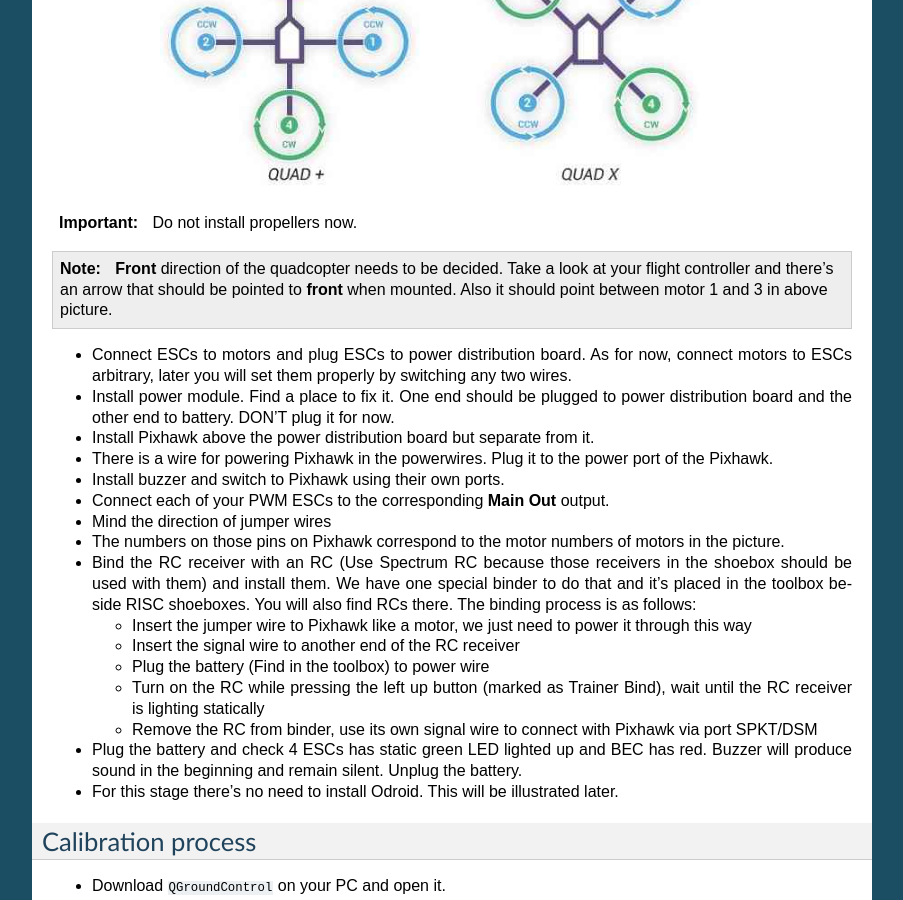
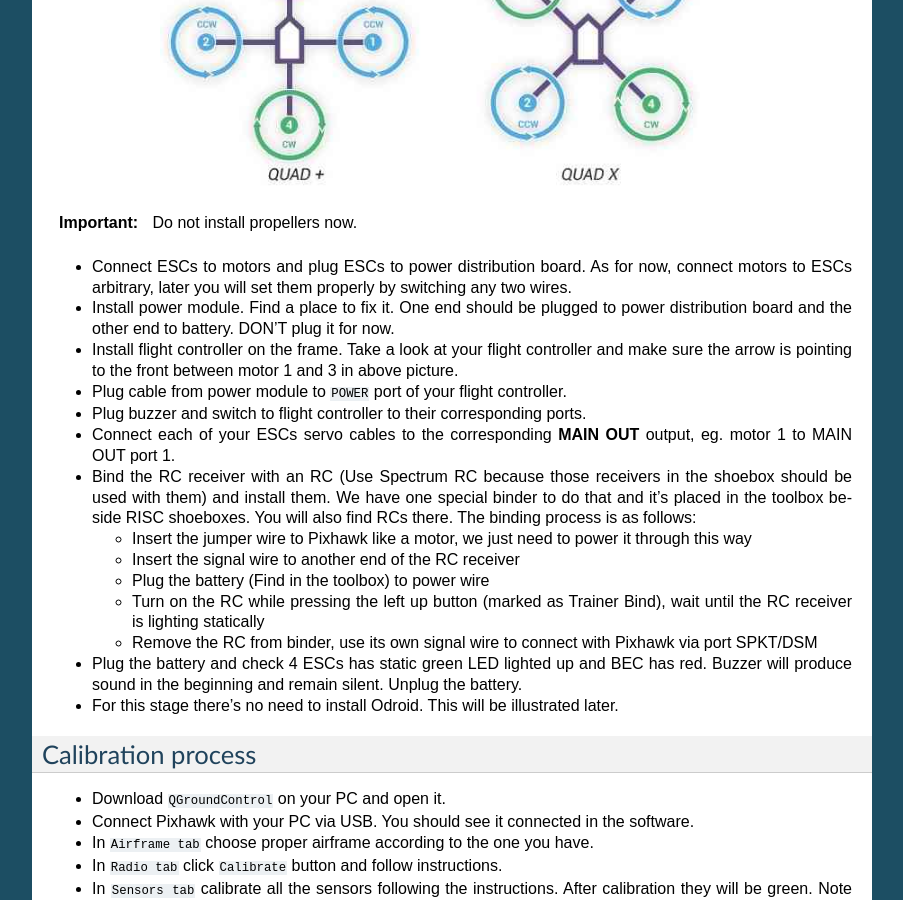
Before and after one commit to risckaust/risc-documentations, a Sphinx documentation site: the page built from docs/source/1-3.rst, in a window 1280 px wide and 900 px high, scrolled down 3122 px. Shown: the whole window, without its empty margins (198-1101 px from the left). Built offline with Sphinx 7.4.7, drawn with Linux system fonts in a browser that asks for light colours; some of the changed text lies outside the part shown.

Commit message:
edited quadcopter assembly page

```diff
--- a/docs/source/1-3.rst
+++ b/docs/source/1-3.rst
@@ -6,7 +6,7 @@ This is a tutorial for RISC lab boot camp. Please find all the components in RIS
 Basic principles
 -----
 
-Feel free to place the components anywhere but take care of wirings. Refer to quads we already have in the lab. Carefully choose zipties, shrinking tubes, duct tapes or soldering for different situations. Generally, for fixing motor wires we use **zipties**. Shrinking tubes are for permanent connection between wires while soldering then together. Pay attention to **calibration**, and prepare for 50% possibility of fail :-)
+Feel free to place the components anywhere on the frame but take care of wires. Refer to quadcopters we already have in the lab. Carefully choose zipties, shrinking tubes, double sided tapes or soldering for different situations. Generally, for fixing motor wires we use zipties. Shrinking tubes are for permanent connection between wires when soldering.
 
 Preliminaries
 ------
@@ -106,26 +106,18 @@ Assembly process
 	Do not install propellers now.
 
 
-.. note::
-
-  **Front** direction of the quadcopter needs to be decided. Take a look at your flight controller and there’s an arrow that should be pointed to **front** when mounted. Also it should point between motor 1 and 3 in above picture.
-
 * Connect ESCs to motors and plug ESCs to power distribution board. As for now, connect motors to ESCs arbitrary, later you will set them properly by switching any two wires.
 
 
 * Install power module. Find a place to fix it. One end should be plugged to power distribution board and the other end to battery. DON’T plug it for now.
 
-* Install Pixhawk above the power distribution board but separate from it.
+* Install flight controller on the frame. Take a look at your flight controller and make sure the arrow is pointing to the front between motor 1 and 3 in above picture.
 
-* There is a wire for powering Pixhawk in the powerwires. Plug it to the power port of the Pixhawk.
+* Plug cable from power module to ``POWER`` port of your flight controller.
 
-* Install buzzer and switch to Pixhawk using their own ports.
+* Plug buzzer and switch to flight controller to their corresponding ports.
 
-* Connect each of your PWM ESCs to the corresponding **Main Out** output.
-
-* Mind the direction of jumper wires
-
-* The numbers on those pins on Pixhawk correspond to the motor numbers of motors in the picture.
+* Connect each of your ESCs servo cables to the corresponding **MAIN OUT** output, eg. motor 1 to MAIN OUT port 1.
 
 * Bind the RC receiver with an RC (Use Spectrum RC because those receivers in the shoebox should be used with them) and install them. We have one special binder to do that and it’s placed in the toolbox beside RISC shoeboxes. You will also find RCs there. The binding process is as follows:
 
```
